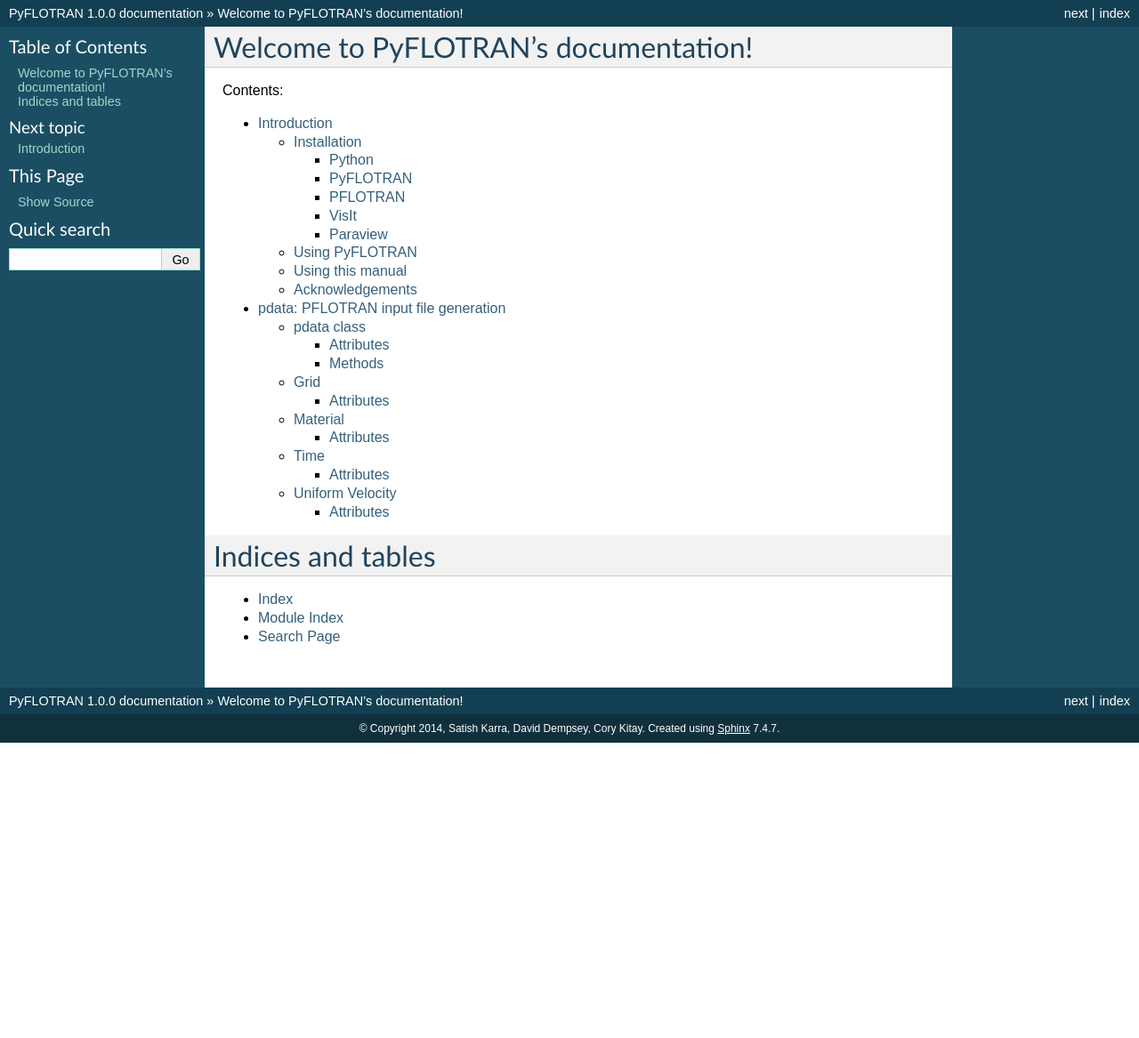
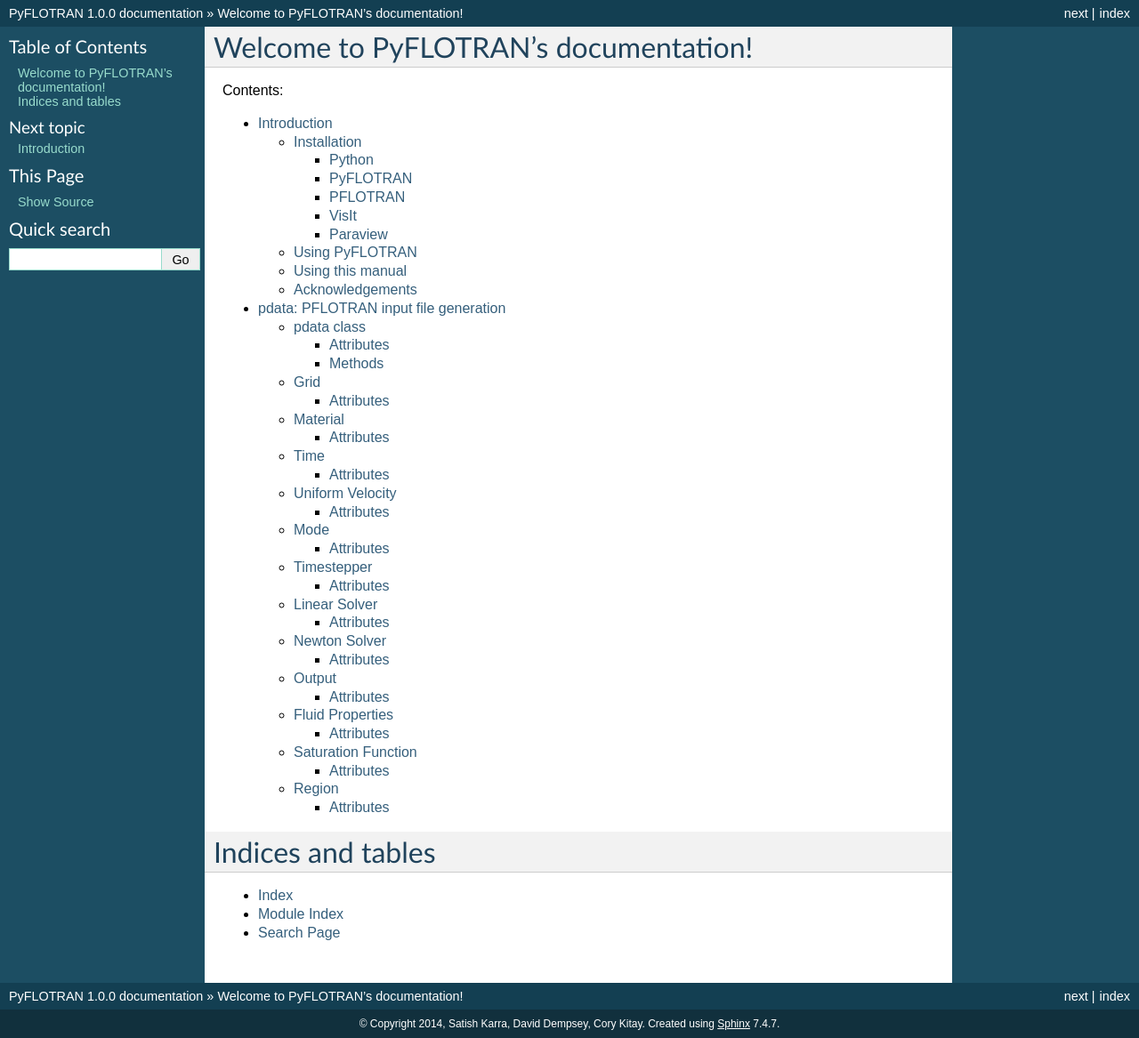
Before and after one commit to pinshuai/pyflotran-bitbucket, a Sphinx documentation site: the page built from documentation/index.rst, in a window 1280 px wide. Shown: the whole page at 89% size. Built offline with Sphinx 7.4.7, drawn with Linux system fonts in a browser that asks for light colours; formulas are drawn with MathJax 3; pages that are not in the unit, such as notebooks, are missing from menus; before the commit the page ends 900 px from its top, so only the background shows below that.

Commit message:
Modifications to pdata.rst

```diff
--- a/documentation/intro.rst
+++ b/documentation/intro.rst
@@ -96,4 +96,4 @@ classes and their methods are documented, and example usage provided. Tutorials
 Acknowledgements
 ----------------
 
-PyFLOTRAN was partly developed as part of Cory Kitay's undergraduate internship in the Computational Earth Science Group (EES-16) at the Los Alamos National Laboratory in summer 2014. He was supported through U.S. DOE's Student Undergraduate Laboratory Internship (SULI) program.
+PyFLOTRAN was partly developed as part of Cory Kitay's undergraduate internship in the Computational Earth Science Group (EES-16) at the Los Alamos National Laboratory in summer 2014. He was supported through U.S. DOE's Student Undergraduate Laboratory Internship (SULI) program and through LANL LDRD project 20140002DR.
--- a/documentation/pdata.rst
+++ b/documentation/pdata.rst
@@ -49,19 +49,58 @@ Uniform Velocity
 Attributes
 ^^^^^^^^^^
 
-
+Mode
+----
 .. autoclass:: pdata.pmode
 
+Attributes
+^^^^^^^^^^
+
+Timestepper
+-----------
 .. autoclass:: pdata.ptimestepper
 
+Attributes
+^^^^^^^^^^
+
+Linear Solver
+-------------
 .. autoclass:: pdata.plsolver
 
+Attributes
+^^^^^^^^^^
+
+Newton Solver
+-------------
 .. autoclass:: pdata.pnsolver
 
+Attributes
+^^^^^^^^^^
+
+Output
+------
 .. autoclass:: pdata.poutput
 
+Attributes
+^^^^^^^^^^
+
+Fluid Properties
+----------------
 .. autoclass:: pdata.pfluid
 
+Attributes
+^^^^^^^^^^
+
+Saturation Function
+-------------------
 .. autoclass:: pdata.psaturation
 
+Attributes
+^^^^^^^^^^
+
+Region
+------
 .. autoclass:: pdata.pregion
+
+Attributes
+^^^^^^^^^^
--- a/pdata.py
+++ b/pdata.py
@@ -78,6 +78,7 @@ def _buildWarnings(s):
 
 class puniform_velocity(object):
 	""" Class for uniform velocity card for transport observation. Optional
+with transport problem when not coupling with a flow mode.
 
 	:param value_list: List of variables of uniform_velocity. First 3 variables are vlx, vly, vlz in unit [m/s]. 4th variable specifies unit(dist./time) e.g. [14.4e0, 0.e0, 0.e0, 'm/yr']
 	:type value_list: [float,float,float,str]
```
Also changed, not shown: other parts of documentation/pdata.rst (+1 -1 lines).
